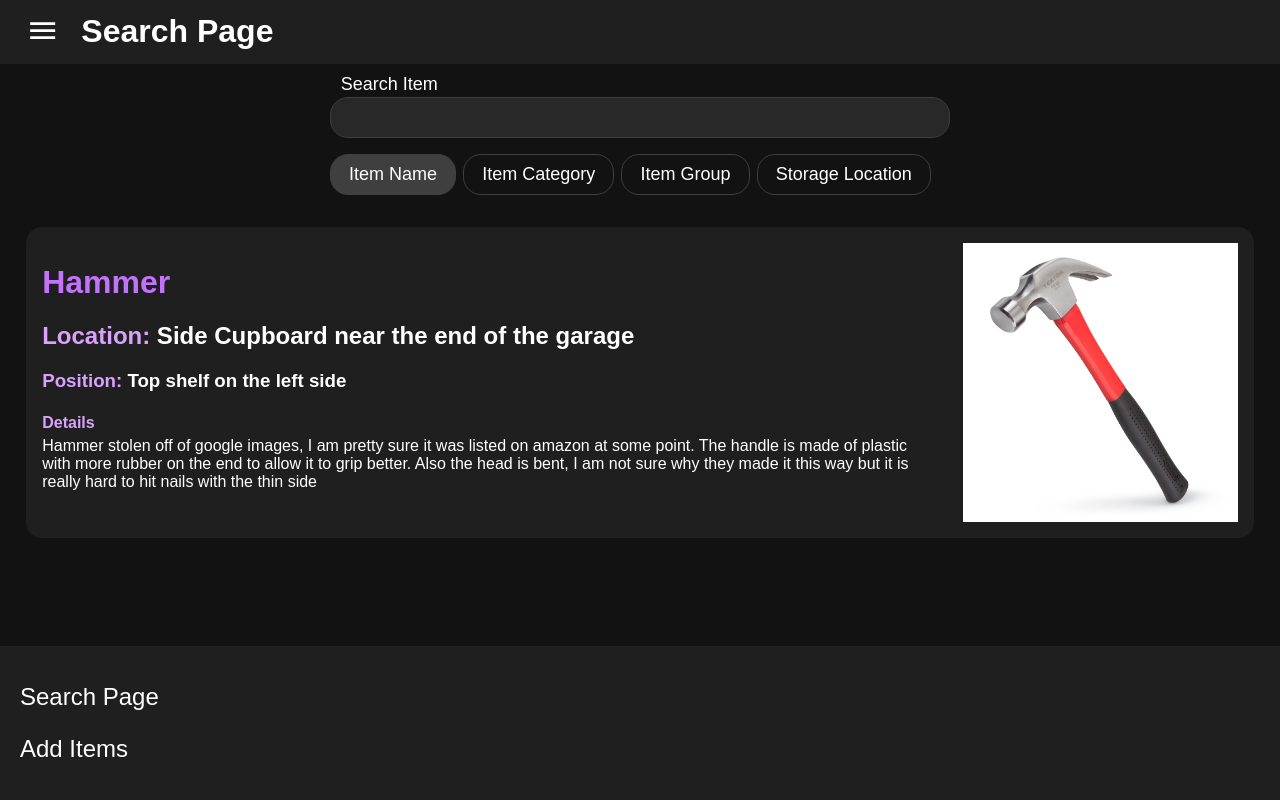
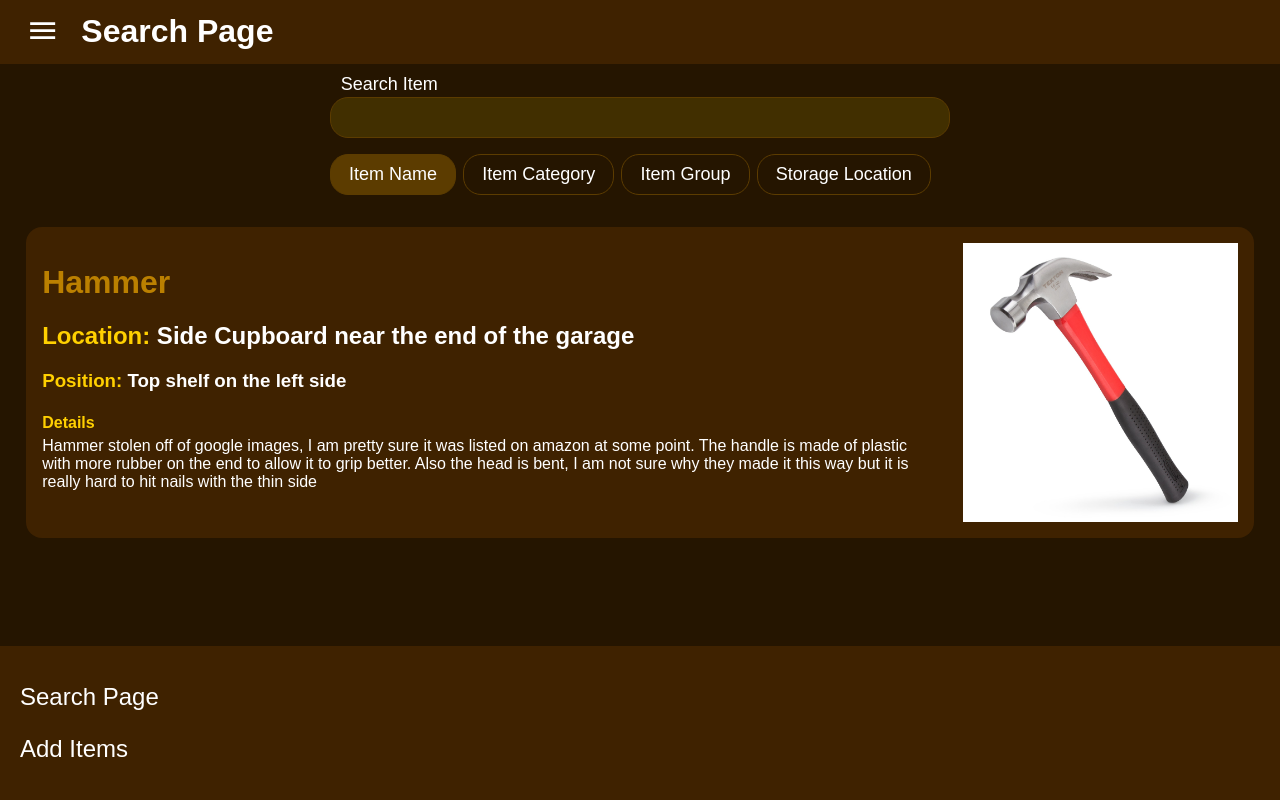
Before and after one commit to Antipoison7/tool-tracker, a PHP site: page / in a window 1280 px wide. Run offline with PHP 8.4, Linux system fonts and the light colour scheme.

Commit message:
Request: Updated the colour scheme to "Make it shart and cool" - James; I have done my best but it is more readable and can be passed off as a wood colour scheme

```diff
--- a/site/resources/styles/global/global.css
+++ b/site/resources/styles/global/global.css
@@ -1,33 +1,34 @@
 :root{
+    /* Originally */
     /* https://colorffy.com/dark-theme-generator?colors=9908f6-121212 */
     /** Base colors */
     --clr-dark-a0: #000000;
     --clr-light-a0: #ffffff;
 
     /** Theme primary colors */
-    --clr-primary-a0: #9908f6;
-    --clr-primary-a10: #a83bf8;
-    --clr-primary-a20: #b658fa;
-    --clr-primary-a30: #c372fb;
-    --clr-primary-a40: #cf8afd;
-    --clr-primary-a50: #daa2fe;
+    --clr-primary-a0:rgb(43, 23, 0);
+    --clr-primary-a10: #412a00;
+    --clr-primary-a20: #5f2e00;
+    --clr-primary-a30: #8b5400;
+    --clr-primary-a40: #bb8000;
+    --clr-primary-a50: #ffd000;
 
     /** Theme surface colors */
-    --clr-surface-a0: #121212;
-    --clr-surface-a5: #1f1f1f;
-    --clr-surface-a10: #282828;
-    --clr-surface-a20: #3f3f3f;
-    --clr-surface-a30: #575757;
-    --clr-surface-a40: #717171;
-    --clr-surface-a50: #8b8b8b;
+    --clr-surface-a0: #251500;
+    --clr-surface-a5: #3f2200;
+    --clr-surface-a10: #412f00;
+    --clr-surface-a20: #5c3c00;
+    --clr-surface-a30: #755600;
+    --clr-surface-a40: #9e6c00;
+    --clr-surface-a50: #eea300;
 
     /** Theme tonal surface colors */
-    --clr-surface-tonal-a0: #201625;
-    --clr-surface-tonal-a10: #352b3a;
-    --clr-surface-tonal-a20: #4b424f;
-    --clr-surface-tonal-a30: #625a66;
-    --clr-surface-tonal-a40: #7b737e;
-    --clr-surface-tonal-a50: #948e96;
+    --clr-surface-tonal-a0: #252116;
+    --clr-surface-tonal-a10: #3a382b;
+    --clr-surface-tonal-a20: #4f4b42;
+    --clr-surface-tonal-a30: #66615a;
+    --clr-surface-tonal-a40: #7e7a73;
+    --clr-surface-tonal-a50: #96948e;
 }
 
 *{
--- a/site/resources/styles/pages/index.css
+++ b/site/resources/styles/pages/index.css
@@ -113,7 +113,7 @@ input[type="radio"]:hover + label{
 }
 
 .returned-data h1{
-    color: var(--clr-primary-a30);
+    color: var(--clr-primary-a40);
 }
 
 .returned-data h4{
```
